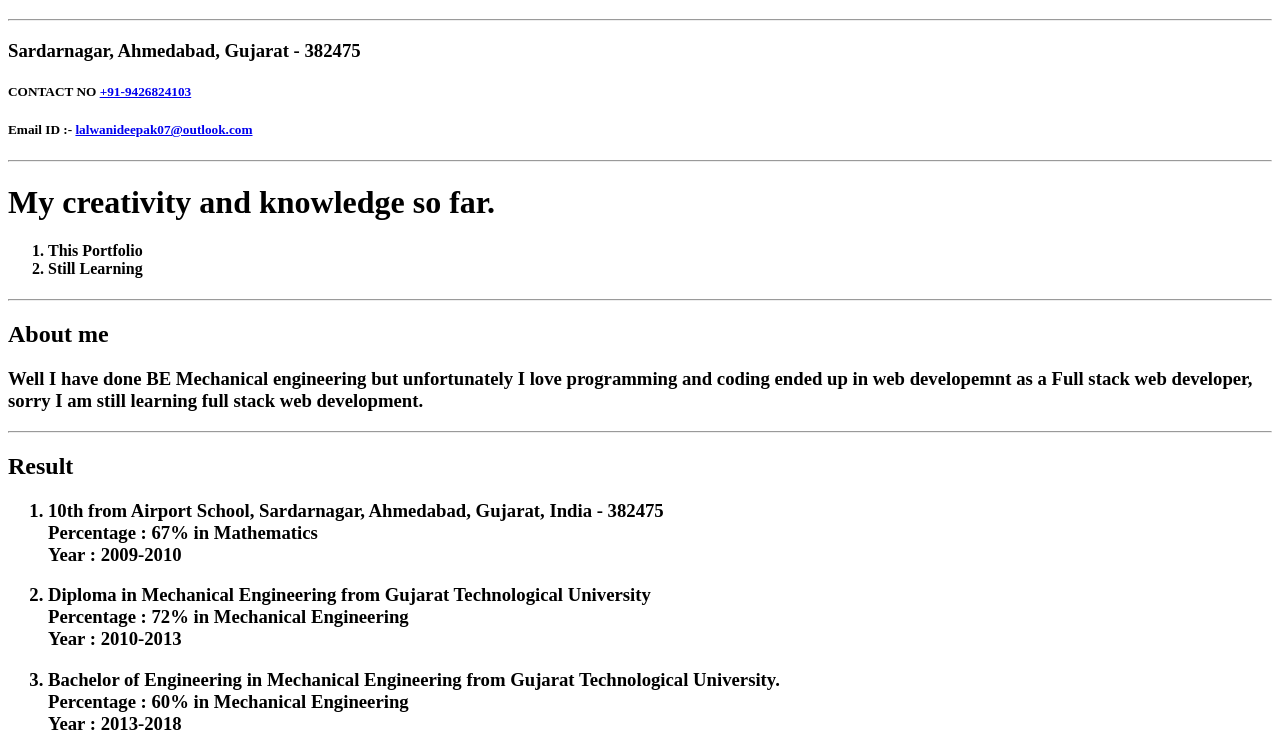
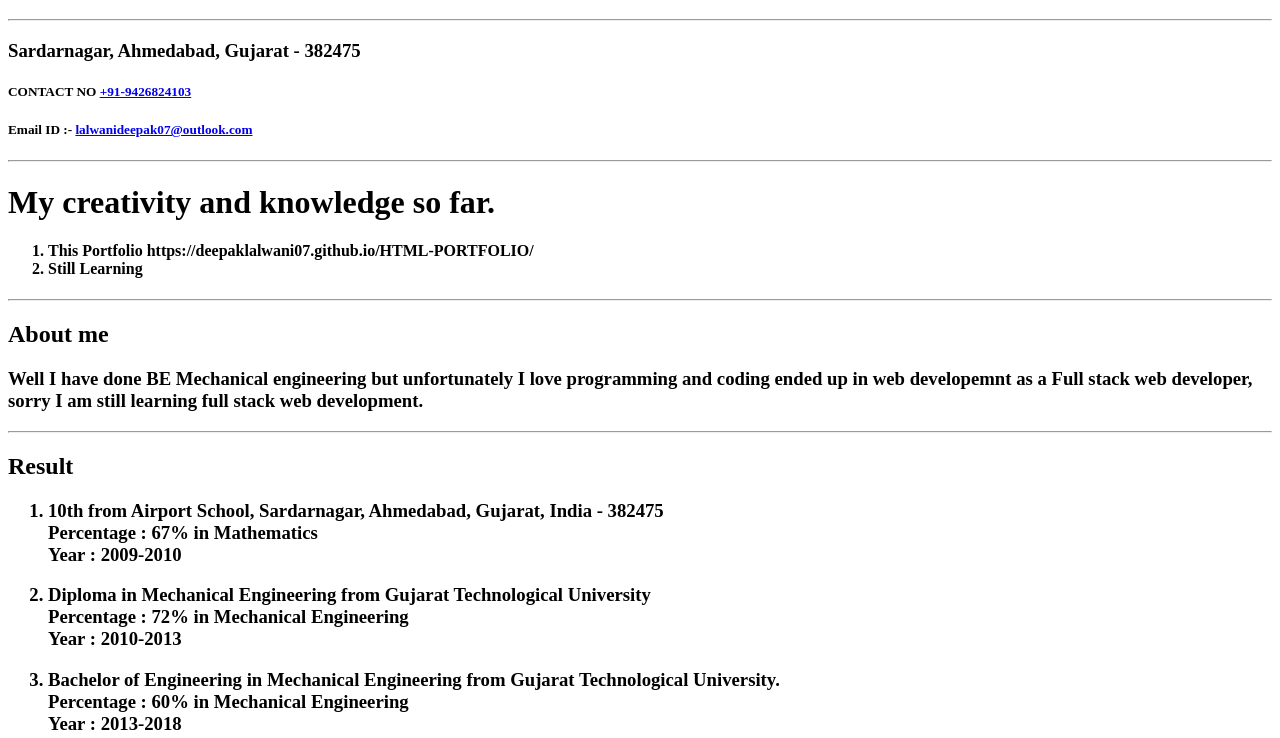
Before and after one commit to deepaklalwani07/HTML-PORTFOLIO, a plain HTML site: page index.html in a window 1280 px wide. Shown: the part 87-825 px from the top of the page. Drawn offline with Linux system fonts and the light colour scheme.

Commit message:
Update index.html

```diff
--- a/index.html
+++ b/index.html
@@ -19,7 +19,7 @@
 </h1>
 <h4><ol>
         <li>
-            This Portfolio
+            This Portfolio https://deepaklalwani07.github.io/HTML-PORTFOLIO/
         </li>
         <li>
             Still Learning
```
